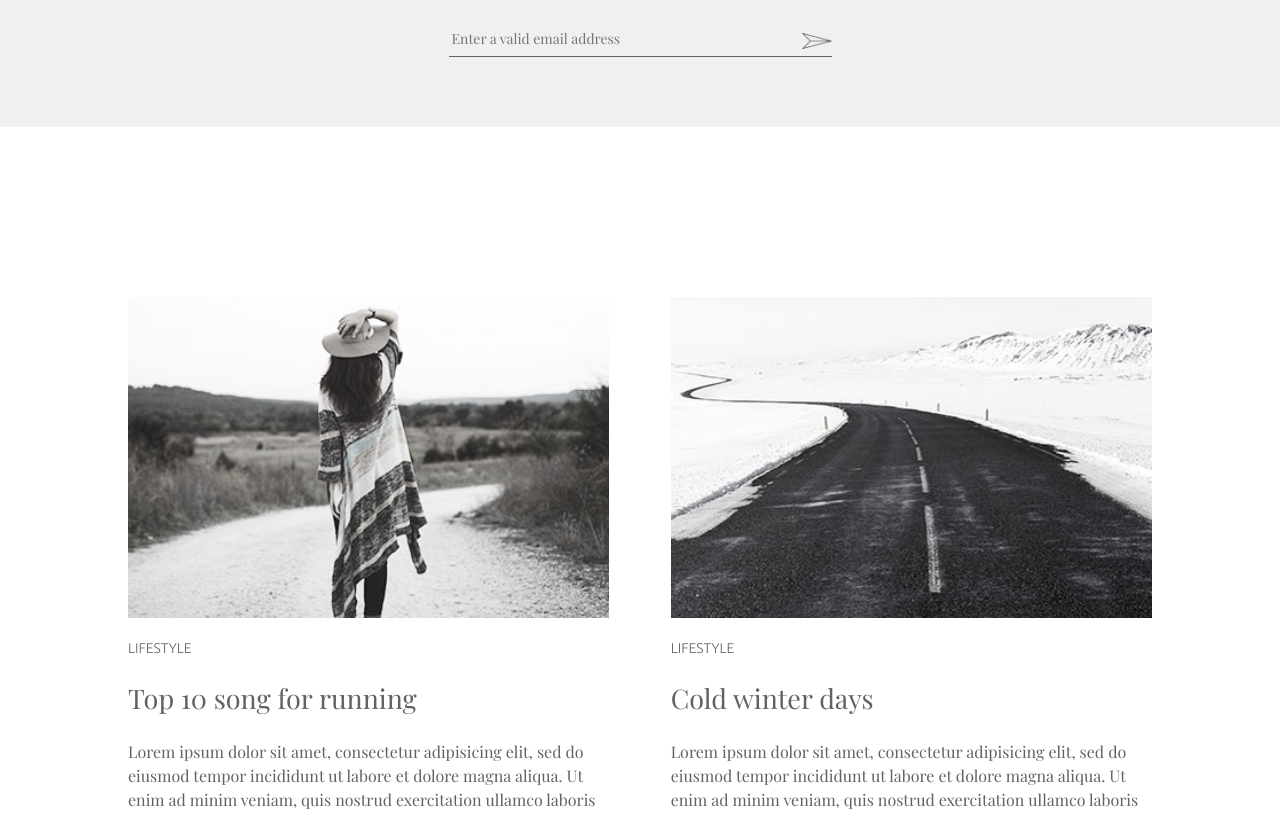
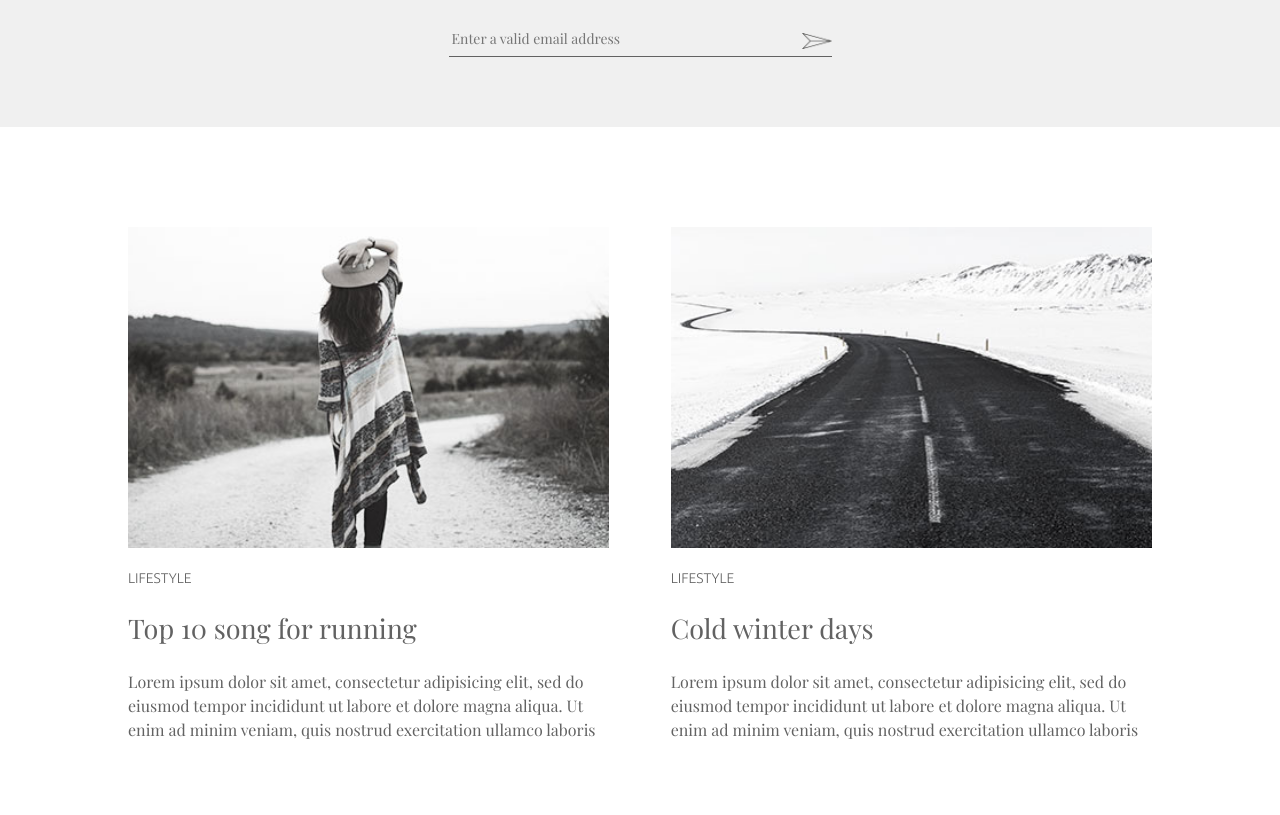
Before and after one commit to hemontamondal/minimo, a plain HTML site: page index.html in a window 1280 px wide. Shown: the part 2540-3355 px from the top of the page. Drawn offline with nearby package versions, Linux system fonts and the light colour scheme.

Commit message:
Update style.css

```diff
--- a/css/style.css
+++ b/css/style.css
@@ -174,7 +174,7 @@ header{
 
 /*blog2 start*/
 .blog2{
-	padding: 100px 0 120px 0;
+	padding: 30px 0 120px 0;
 }
 .b2_btn{
 	text-align: center;
```
